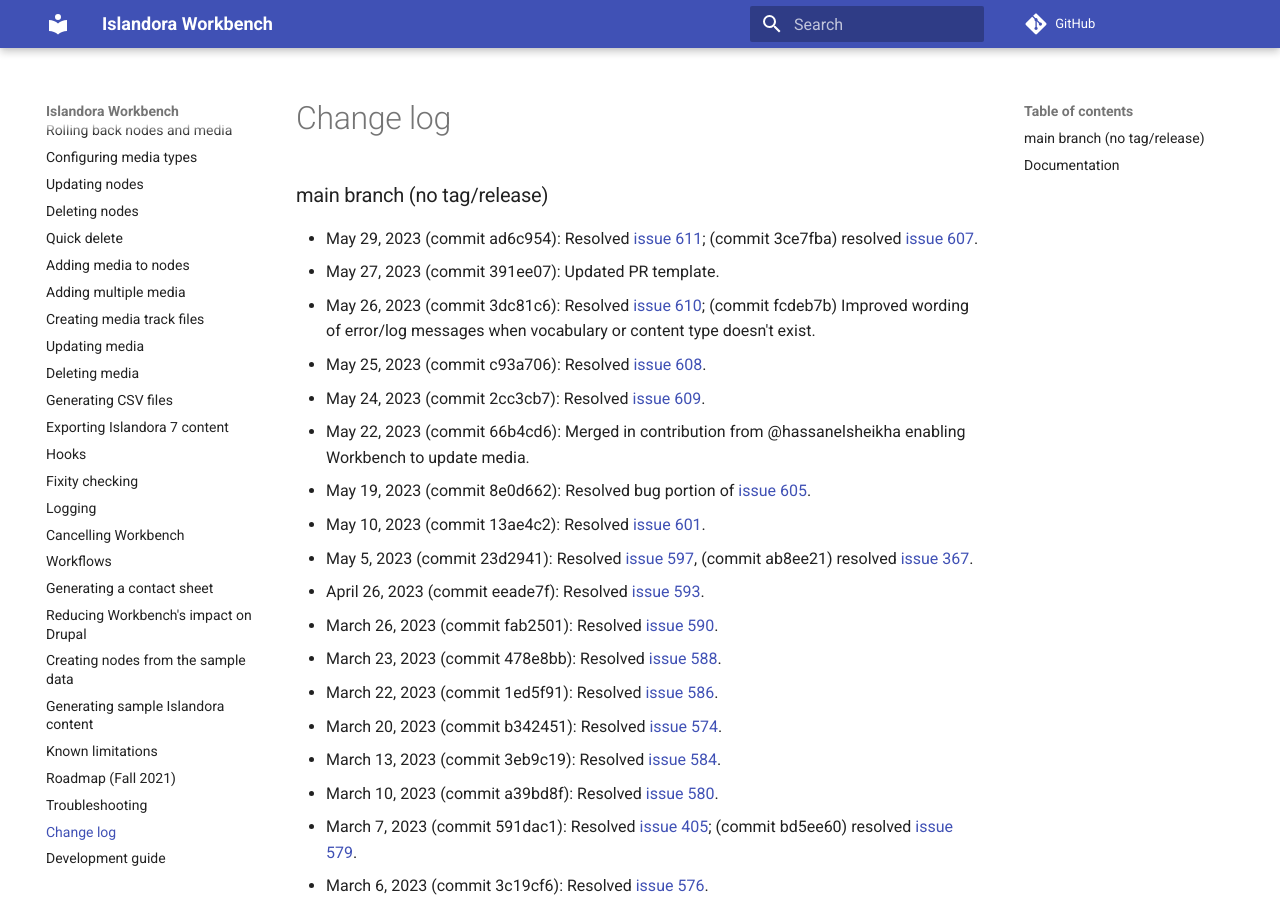
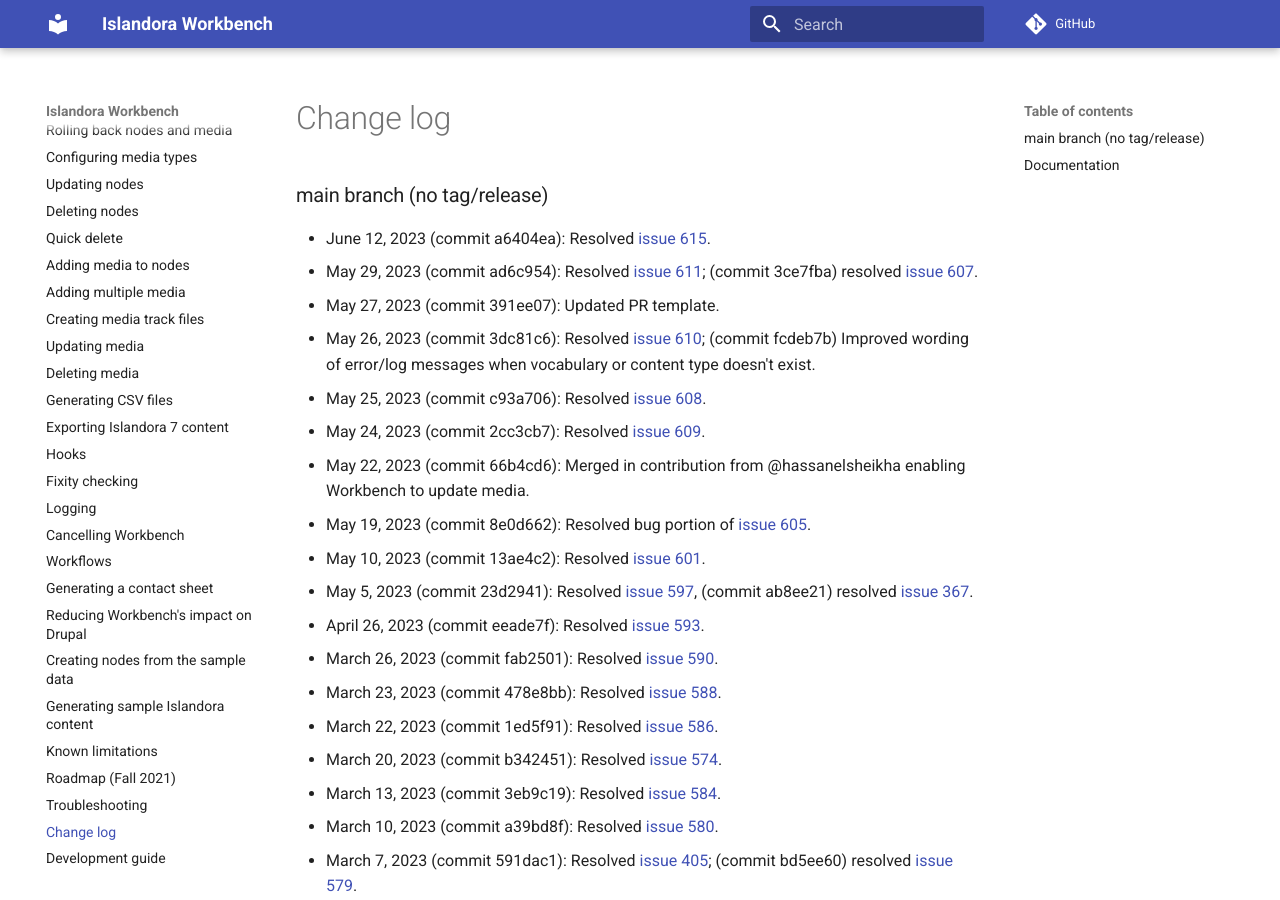
Before and after one commit to mjordan/islandora_workbench_docs, an MkDocs documentation site: the page built from docs/changelog.md, in a window 1280 px wide and 900 px high. Built offline with MkDocs 1.6.1 and Material for MkDocs 9.7.7, drawn with Linux system fonts in a browser that asks for light colours; comment, search, counter and statistics services are not loaded.

Commit message:
Updated changelog.

```diff
--- a/docs/changelog.md
+++ b/docs/changelog.md
@@ -1,5 +1,6 @@
 ### main branch (no tag/release)
 
+* June 12, 2023 (commit a6404ea): Resolved [issue 615](https://github.com/mjordan/islandora_workbench/issues/615).
 * May 29, 2023 (commit ad6c954): Resolved [issue 611](https://github.com/mjordan/islandora_workbench/issues/611); (commit 3ce7fba) resolved [issue 607](https://github.com/mjordan/islandora_workbench/issues/607).
 * May 27, 2023 (commit 391ee07): Updated PR template.
 * May 26, 2023 (commit 3dc81c6): Resolved [issue 610](https://github.com/mjordan/islandora_workbench/issues/610); (commit fcdeb7b) Improved wording of error/log messages when vocabulary or content type doesn't exist.
```
